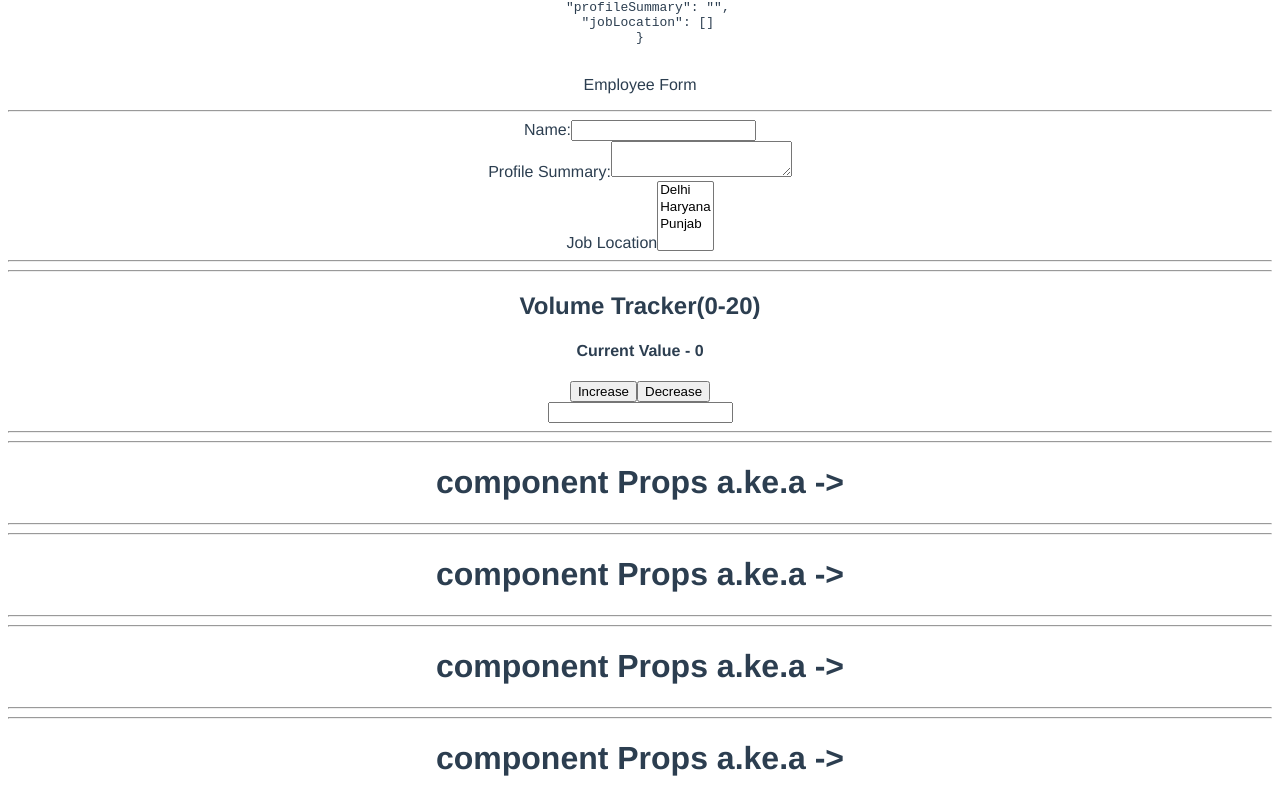
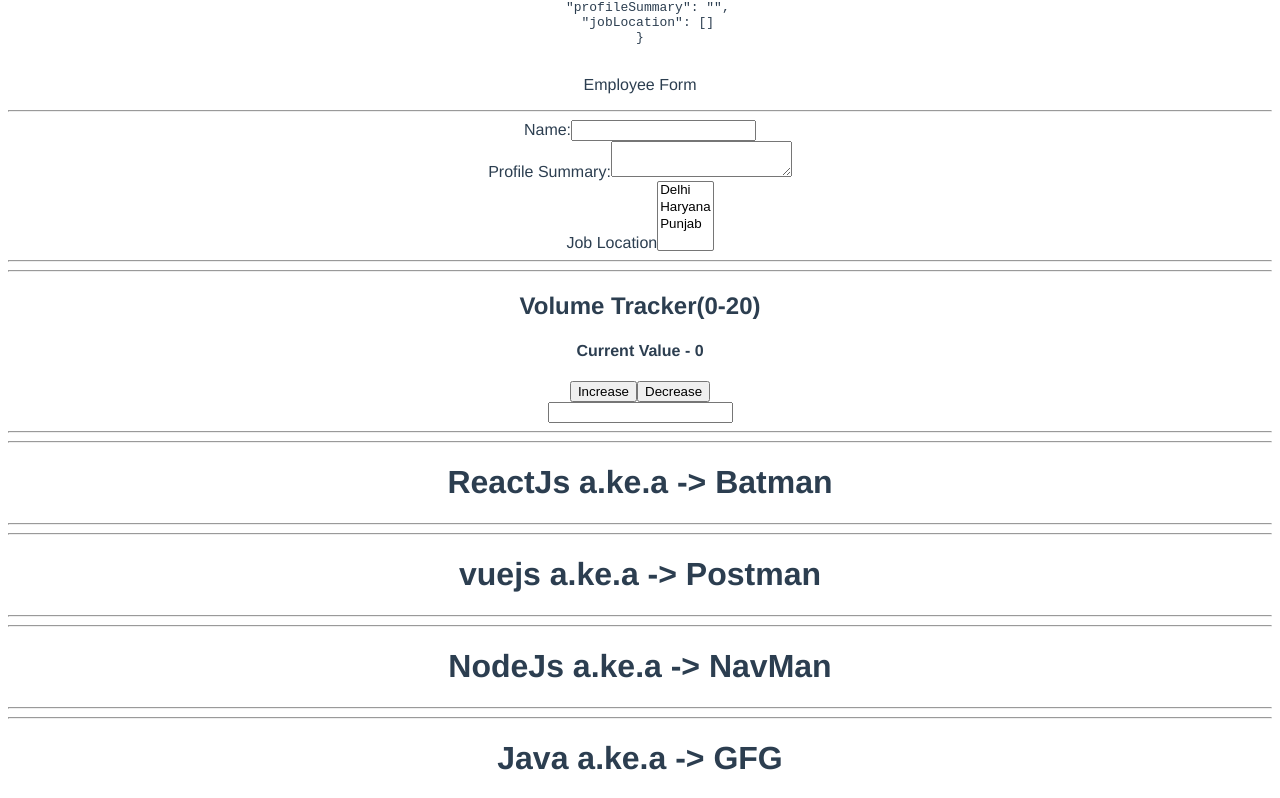
Before and after one commit to Juhi1915/Vue.Js, a Vue app: page / in a window 1280 px wide. Shown: the part 910-1708 px from the top of the page. Built offline with nearby package versions, Linux system fonts and the light colour scheme.

Commit message:
Correct Props Changes

```diff
--- a/src/App.vue
+++ b/src/App.vue
@@ -6,10 +6,10 @@
     <Count />
     <Form />
     <Watchers />
-    <Greet name="React Js" heroname="Batman" />
-    <Greet name="vue js" heroname="Postman" />
-    <Greet name="Node Js" heroname="NavMan" />
-    <Greet :name="name" :channel="channel" />
+    <Greet name="ReactJs" heroname="Batman" />
+    <Greet name="vuejs" heroname="Postman" />
+    <Greet name="NodeJs" heroname="NavMan" />
+    <Greet :name="name" :heroname="channel" />
   </div>
 </template>
 
--- a/src/components/Greet.vue
+++ b/src/components/Greet.vue
@@ -9,12 +9,8 @@
 
 <script>
 export default {
-  data() {
-    return {
-      name: "component Props",
-      props: ["name", "heroname"],
-    };
-  },
+  name: "component Props",
+  props: ["name", "heroname"],
 };
 </script>
 
```
